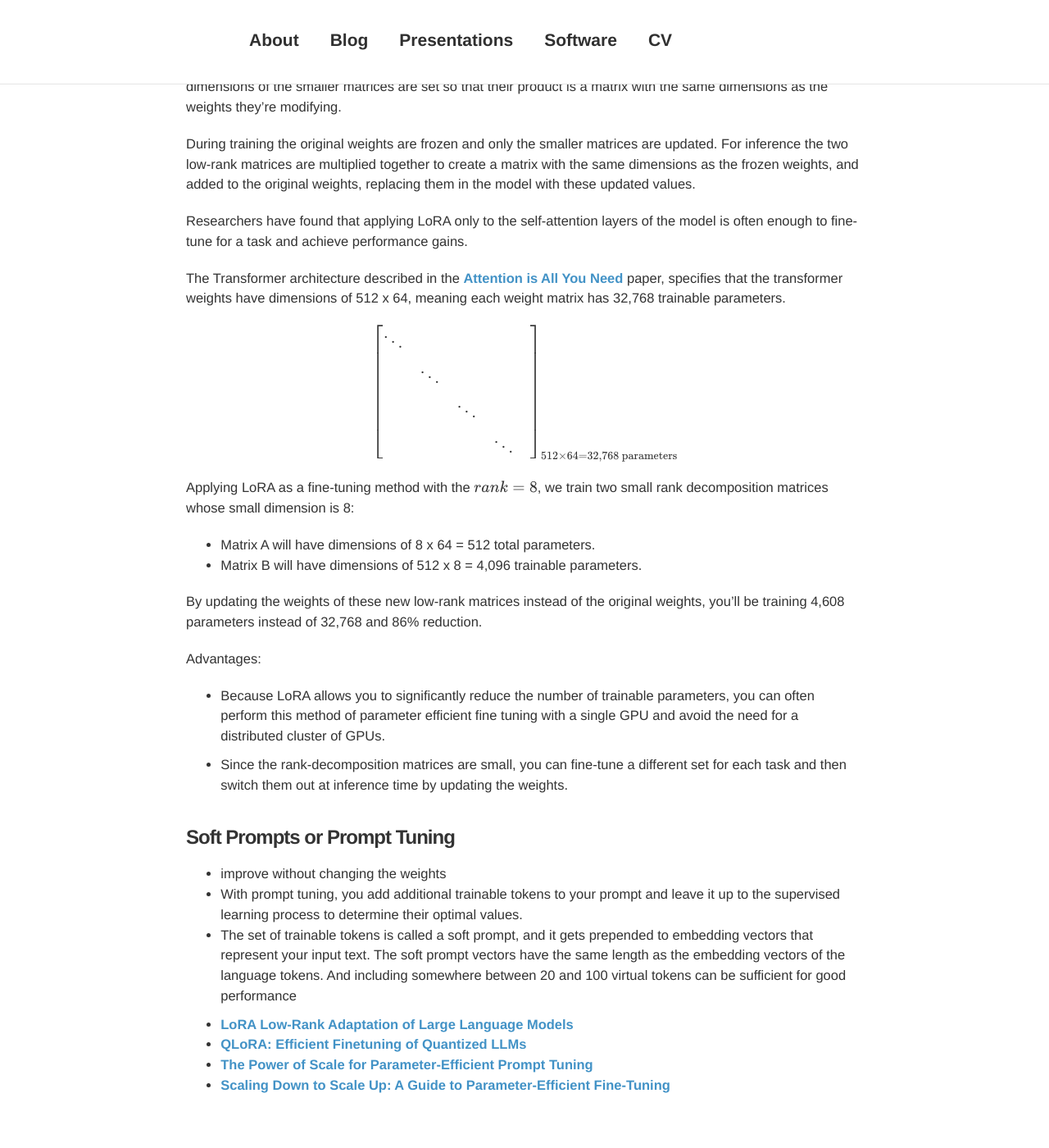
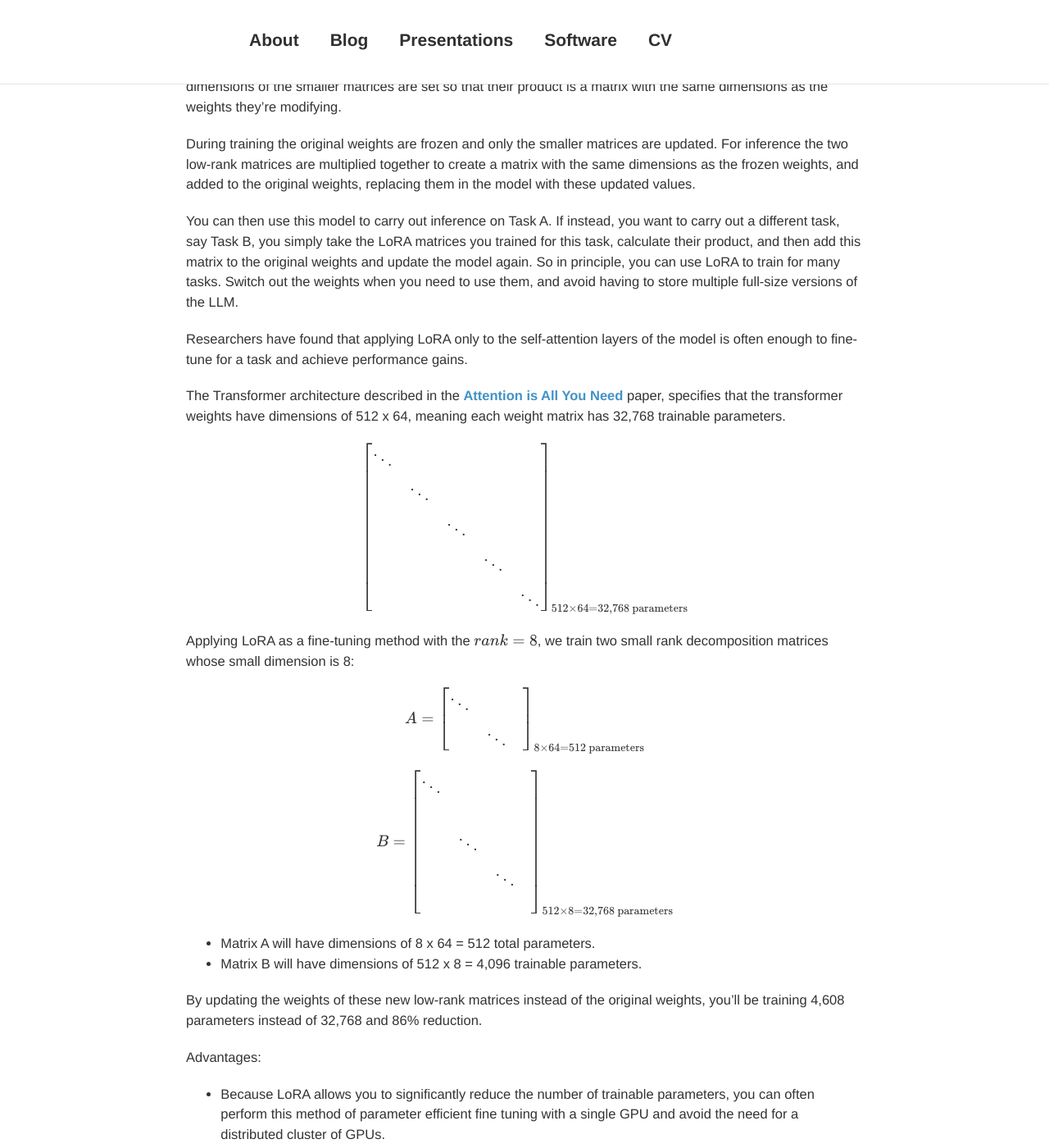
Before and after one commit to davidsbatista/davidsbatista.net, a Jekyll site: the page built from _posts/2023-09-15-Generative_AI_LLMs-Coursera.md, in a window 1280 px wide and 1400 px high, scrolled down 8628 px. Shown: the whole window at 82% size. Built offline with Jekyll 4.4.1, drawn with Linux system fonts in a browser that asks for light colours; nearby versions of some CDN libraries; comment, search, counter and statistics services are not loaded; some of the changed lines change nothing that is shown; some of the changed text lies outside the part shown.

Commit message:
cleaning up notes for LLMs course

```diff
--- a/_posts/2023-09-15-Generative_AI_LLMs-Coursera.md
+++ b/_posts/2023-09-15-Generative_AI_LLMs-Coursera.md
@@ -16,14 +16,6 @@
 <br>
 
 # __Week 1 - Introduction__ ([slides](/assets/documents/Coursera-Generative-AI-with-LLMs/Generative_AI_with_LLMs-W1.pdf))
-
-<!--
-- Discuss model pre-training and the value of continued pre-training vs fine-tuning
-- Define the terms Generative AI, large language models, prompt, and describe the transformer architecture that powers LLMs
-- Describe the steps in a typical LLM-based, generative AI model lifecycle and discuss the constraining factors that drive decisions at each step of model lifecycle
-- Discuss computational challenges during model pre-training and determine how to efficiently reduce memory footprint
-- Define the term scaling law and describe the laws that have been discovered for LLMs related to training dataset size, compute budget, inference requirements, and other factors.
--->
 
 ## __Introduction to Transformers architecture__
 
@@ -172,20 +164,6 @@
 
 ## __Week 2: Fine-Tuning__ ([slides](/assets/documents/Coursera-Generative-AI-with-LLMs/Generative_AI_with_LLMs-W2.pdf))
 
-<!--
-- Fine-tuning
-    Describe how fine-tuning with instructions using prompt datasets can improve performance on one or more tasks
-    Define catastrophic forgetting and explain techniques that can be used to overcome it
-    Define the term Parameter-efficient Fine Tuning (PEFT)
-    Explain how PEFT decreases computational cost and overcomes catastrophic forgetting
-    Explain how fine-tuning with instructions using prompt datasets can increase LLM performance on one or more tasks
-
-	- instruction fine-tunning
-	- fine-tunning for specific application
-	- parameter efficient fine-tunning (PEFT)
-	- LoRA -
--->
-
 ## __Instruction Fine-Tuning__
 
 Instruction fine-tuning/fine-tuning trains the whole model parameters using examples that demonstrate how it should respond to a specific instruction, e.g:
@@ -325,6 +303,8 @@
 
 During training the original weights are frozen and only the smaller matrices are updated. For inference the two low-rank matrices are multiplied together to create a matrix with the same dimensions as the frozen weights, and added to the original weights, replacing them in the model with these updated values.
 
+You can then use this model to carry out inference on Task A. If instead, you want to carry out a different task, say Task B, you simply take the LoRA matrices you trained for this task, calculate their product, and then add this matrix to the original weights and update the model again. So in principle, you can use LoRA to train for many tasks. Switch out the weights when you need to use them, and avoid having to store multiple full-size versions of the LLM.
+
 Researchers have found that applying LoRA only to the self-attention layers of the model is often enough to fine-tune for a task and achieve performance gains.
 
 The Transformer architecture described in the __[Attention is All You Need](https://proceedings.neurips.cc/paper_files/paper/2017/file/3f5ee243547dee91fbd053c1c4a845aa-Paper.pdf)__ paper, specifies that the transformer weights have dimensions of 512 x 64, meaning each weight matrix has 32,768 trainable parameters.
@@ -335,17 +315,39 @@
     & \ddots & & & \\
     & & \ddots & & \\
     & & & \ddots & \\
+	& & &  & \ddots\\
 \end{bmatrix}
 _{512 \times 64 = 32,768 \text{ parameters}}
 $$
 
 Applying LoRA as a fine-tuning method with the $$rank = 8$$, we train two small rank decomposition matrices whose small dimension is 8:
 
+$$
+A=
+\begin{bmatrix}
+    \ddots & & \\
+    & \ddots & \\
+\end{bmatrix}
+_{8 \times 64 = 512 \text{ parameters}}
+$$
+
+$$
+B=
+\begin{bmatrix}
+    \ddots & & \\
+    & & & \\
+    & \ddots & \\
+    & & \ddots \\
+	& & & \\
+\end{bmatrix}
+_{512 \times 8 = 32,768 \text{ parameters}}
+$$
+
+
 - Matrix A will have dimensions of 8 x 64 =  512 total parameters.
 - Matrix B will have dimensions of 512 x 8 = 4,096 trainable parameters.
 
 By updating the weights of these new low-rank matrices instead of the original weights, you'll be training 4,608 parameters instead of 32,768 and 86% reduction.
-
 
 Advantages:
 
@@ -353,38 +355,14 @@
 
 - Since the rank-decomposition matrices are small, you can fine-tune a different set for each task and then switch them out at inference time by updating the weights.
 
-<!--
-
-Suppose you train a pair of LoRA matrices for a specific task; let's call it Task A.
-
-To carry out inference on this task, you would multiply these matrices together and then add the resulting matrix to the original frozen weights.
-
-You then take this new summed weights matrix and replace the original weights where they appear in your model.
-
-You can then use this model to carry out inference on Task A. If instead, you want to carry out a different task, say Task B, you simply take the LoRA matrices you trained for this task, calculate their product,
-and then add this matrix to the original weights and update the model again.
-
-The memory required to store these LoRA matrices is very small.
-
-So in principle, you can use LoRA to train for many tasks. Switch out the weights when you need to use them, and avoid having to store multiple full-size versions of the LLM.
-
- - two new matrices much lower dimensions, new weights for tokens, replace original weights
- - how to choose the rank for the matrices? original paper found plateu at 16
- - 4-32 good trade-off
- - decomposes weights into two smaller rank matrices and trains those instead of the full model
- - QLoRA (ideia: combined it with quantization techniques)
--->
-
-
 #### __Soft Prompts or Prompt Tuning__
  - improve without changing the weights
  - With prompt tuning, you add additional trainable tokens to your prompt and leave it up to the supervised learning process to determine their optimal values.
  - The set of trainable tokens is called a soft prompt, and it gets prepended to embedding vectors that represent your input text. The soft prompt vectors have the same length as the embedding vectors of the language tokens. And including somewhere between 20 and 100 virtual tokens can be sufficient for good performance
 
+- __[Scaling Down to Scale Up: A Guide to Parameter-Efficient Fine-Tuning](https://vladlialin.com/publications/peft-survey)__
 - __[LoRA Low-Rank Adaptation of Large Language Models](https://arxiv.org/pdf/2106.09685.pdf)__
-- __[QLoRA: Efficient Finetuning of Quantized LLMs]()__
-- __[The Power of Scale for Parameter-Efficient Prompt Tuning]()__
-- __[Scaling Down to Scale Up: A Guide to Parameter-Efficient Fine-Tuning](https://vladlialin.com/publications/peft-survey)__
+- __[The Power of Scale for Parameter-Efficient Prompt Tuning](https://aclanthology.org/2021.emnlp-main.243/)__
 
 
 <br>
```
